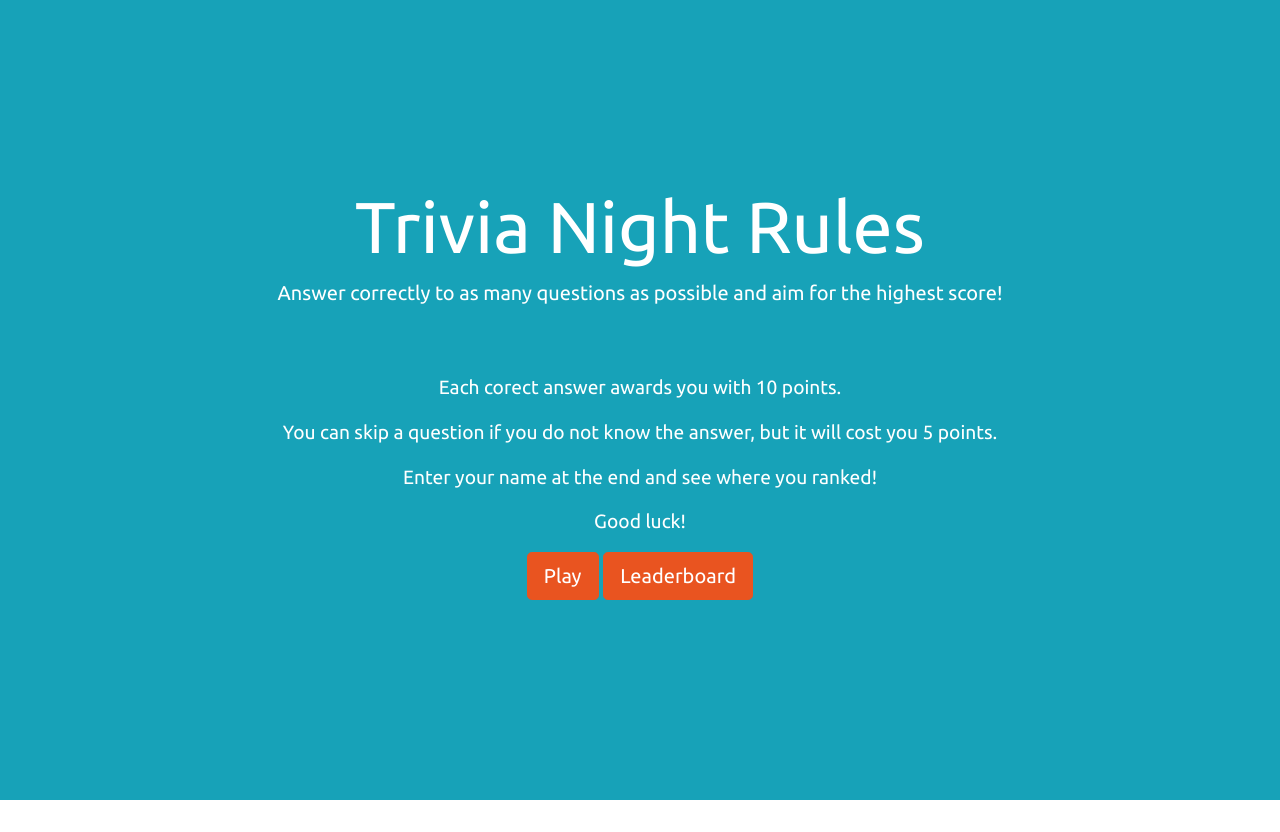
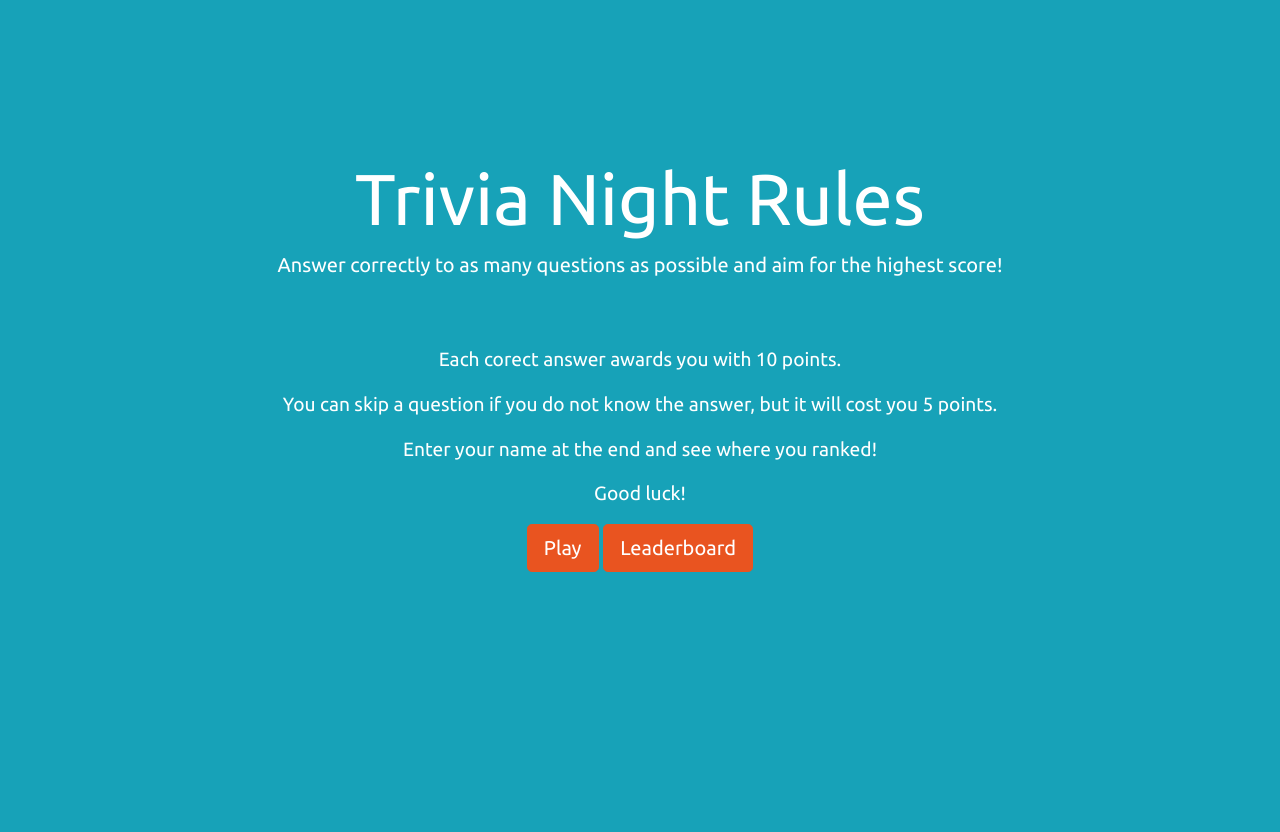
Before and after one commit to soare23/trivia, a Flask app: page /rules in a window 1280 px wide. Shown: the part 56-888 px from the top of the page. After the commit the page ends 628 px from the top, so only its background shows below. Run offline with Flask 2, Linux system fonts and the light colour scheme; some libraries are stand-ins or nearby versions.

Commit message:
fixed extra scroll

```diff
--- a/static/rules.css
+++ b/static/rules.css
@@ -4,7 +4,7 @@ body {
 
 .jumbotron {
   text-align: center;
-  height: 100vh;
+  height: calc(100vh - 56px);
   display: flex;
   justify-content: center;
   flex-direction: column;
@@ -12,6 +12,7 @@ body {
   color: var(--white);
   border-radius: 0;
   border: none;
+  margin-bottom: 0 !important;
 }
 p {
   font-size: larger;
```
